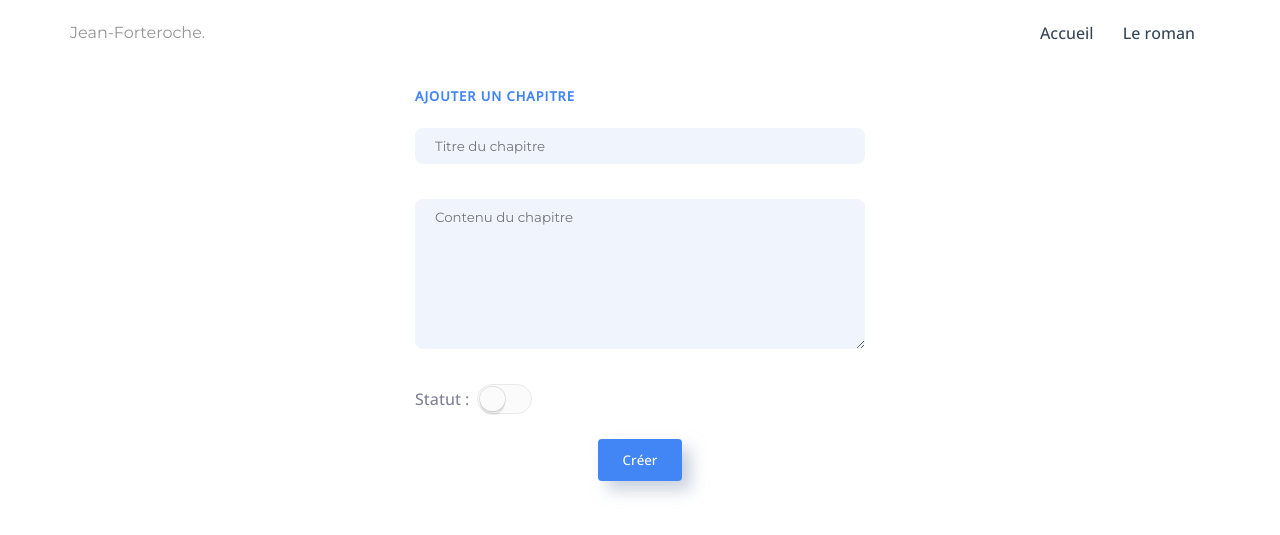
After one commit to Sx-Nyx/forteroche, a PHP site: template templates/admin/chapter/new.php in a window 1280 px wide. The commit adds this page. Shown: the top 535 px of the page. Run offline with PHP 8.4, Linux system fonts and the light colour scheme; the template is opened without the code that fills it, so the values that code supplies are empty.

Commit message:
feat(admin/chapter): add new view

```diff
--- a/public/index.php
+++ b/public/index.php
@@ -3,4 +3,4 @@
 require "../vendor/autoload.php";
 
 $renderer = new \Framework\Rendering\Renderer("../templates/admin/base.php");
-$renderer->render("../templates/admin/novel/show.php");
+$renderer->render("../templates/admin/chapter/new.php");
--- /dev/null
+++ b/templates/admin/chapter/new.php
@@ -0,0 +1,17 @@
+<div class="dashboard__editing">
+    <div class="form__container">
+        <h2 class="light__title">Ajouter un chapitre</h2>
+        <form class="novel__form">
+            <input type="text" placeholder="Titre du chapitre" required class="login__form__input">
+            <textarea placeholder="Contenu du chapitre" required class="login__form__input"></textarea>
+            <div class="toggle__label">
+                <label for="scales" class="toggle__statut">Statut :</label>
+                <input type="checkbox" id="scales" name="scales" class="toggle__box">
+                <label for="scales" class="toggle"></label>
+            </div>
+            <div class="btn btn--novel">
+                <button type="submit" class="btn__link">Créer</button>
+            </div>
+        </form>
+    </div>
+</div>
```
Also changed, not shown: public/assets/css/main.css, public/assets/scss/components/_button.scss, public/assets/scss/main.scss, public/assets/scss/pages/_adminChapter.scss (added), 1 other file.
